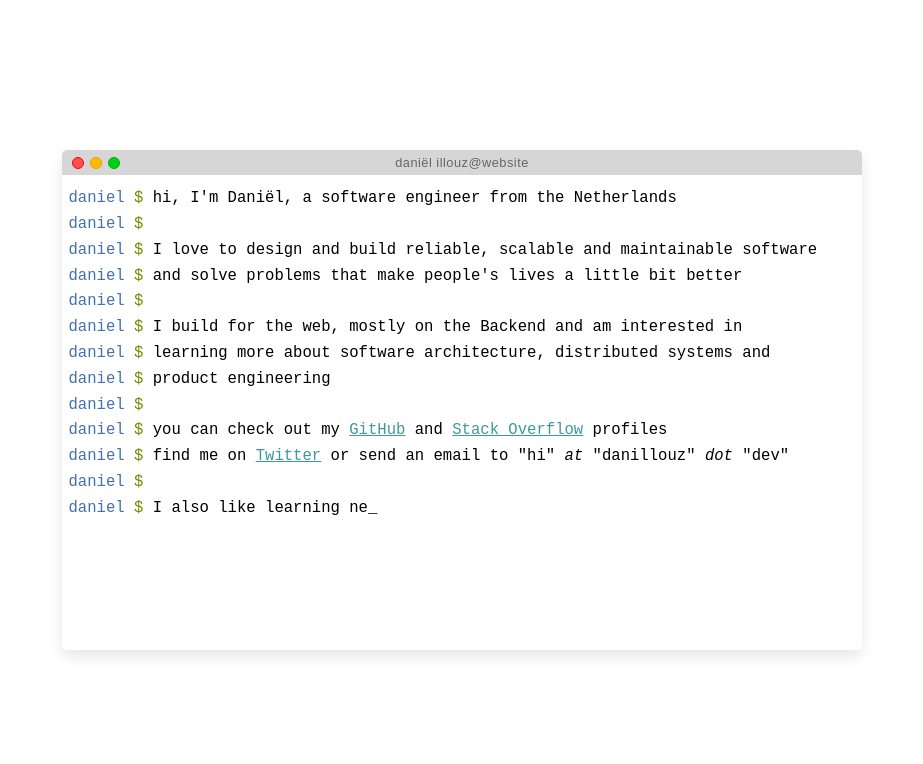
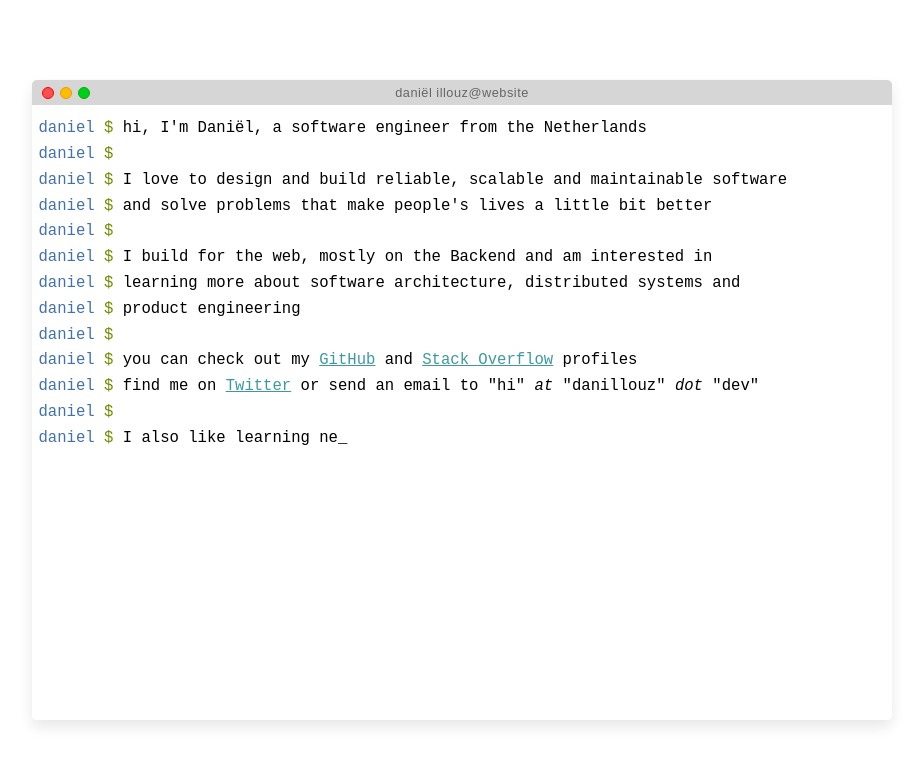
Before and after one commit to danillouz/danillouz.dev, a website built with Parcel: page src/index.html in a window 1280 px wide. Shown: the whole page, without its empty margins (178-1101 px from the left). Built offline with nearby package versions, Linux system fonts and the light colour scheme.

Commit message:
Increase terminal size

```diff
--- a/src/index.css
+++ b/src/index.css
@@ -33,8 +33,8 @@ a {
 #terminal {
   display: grid;
   grid-template-rows: auto 1fr;
-  width: 800px;
-  min-height: 500px;
+  width: 860px;
+  min-height: 640px;
   box-shadow: 0 7px 14px #00000018;
   margin: auto;
   background: transparent;
```
